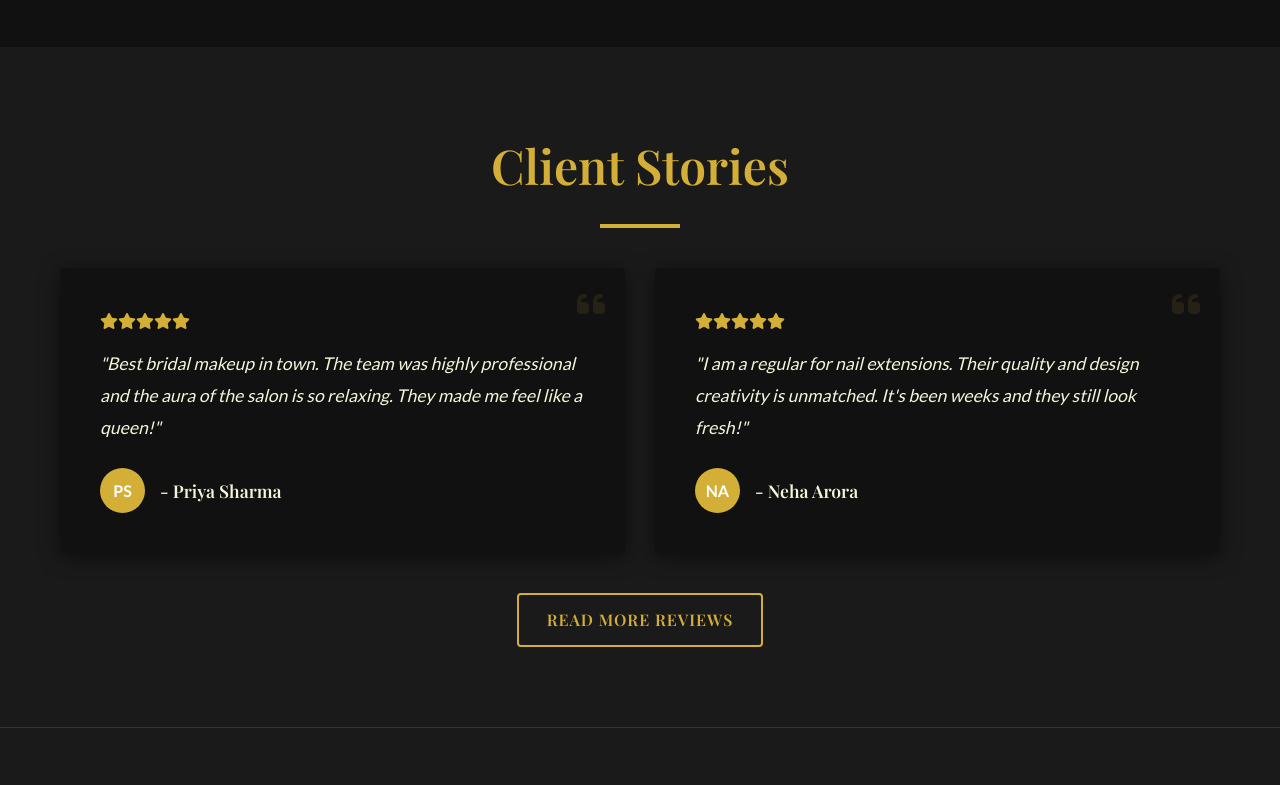
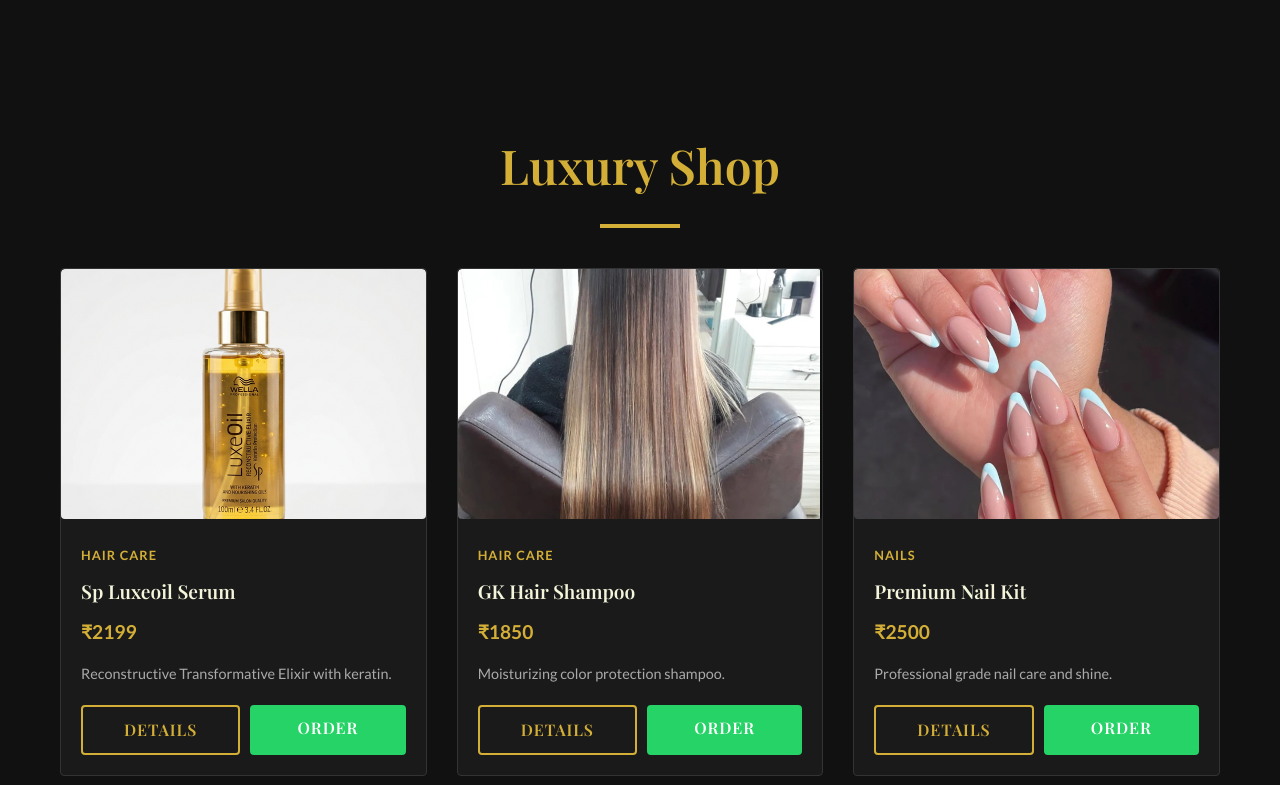
Before and after one commit to khushiux06-afk/Rewind-Looks-Salon-, a plain HTML site: page frontend/index.html in a window 1280 px wide. Shown: the part 1400-2185 px from the top of the page. Drawn offline with nearby package versions, Linux system fonts and the light colour scheme; no server answers; a web font is replaced by a local one.

Commit message:
Add Luxury Shop (featured products) section to homepage

```diff
--- a/frontend/index.html
+++ b/frontend/index.html
@@ -110,6 +110,28 @@
         </div>
     </section>
 
+    <!-- Luxury Shop Selection -->
+    <section class="shop-preview py-5">
+        <div class="container">
+            <div class="text-center mb-2 animate-fade-up">
+                <h2 class="text-primary" style="font-size: 3rem; margin-bottom: 20px;">Luxury Shop</h2>
+                <div style="width: 80px; height: 4px; background: var(--primary); margin: 0 auto 40px;"></div>
+            </div>
+
+            <div id="featuredProducts" style="display: grid; grid-template-columns: repeat(auto-fit, minmax(280px, 1fr)); gap: 30px;" class="animate-fade-up">
+                <!-- Products will load here -->
+                <div class="text-center" style="grid-column: 1/-1; padding: 30px;">
+                    <i class="fas fa-spinner fa-spin" style="font-size: 2rem; color: var(--primary); margin-bottom: 15px;"></i>
+                    <p>Fetching curated collection...</p>
+                </div>
+            </div>
+
+            <div class="text-center mt-2 animate-fade-up" style="margin-top: 50px;">
+                <a href="shop.html" class="btn btn-outline hover-lift">View All Products</a>
+            </div>
+        </div>
+    </section>
+
     <!-- Testimonials Preview -->
     <section class="testimonials py-5" style="background-color: var(--bg-alt);">
         <div class="container">
@@ -200,5 +222,68 @@
     </a>
 
     <script src="js/main.js"></script>
+    <script>
+        document.addEventListener('DOMContentLoaded', async () => {
+            const grid = document.getElementById('featuredProducts');
+            if(!grid) return;
+
+            const fallbackProducts = [
+                { _id: 'f1', name: 'Sp Luxeoil Serum', price: 2199, category: 'Hair Care', image: 'images/sp_luxeoil_serum.png', description: 'Reconstructive Transformative Elixir with keratin.' },
+                { _id: 'f2', name: 'GK Hair Shampoo', price: 1850, category: 'Hair Care', image: 'images/hair_styling_real.png', description: 'Moisturizing color protection shampoo.' },
+                { _id: 'f3', name: 'Premium Nail Kit', price: 2500, category: 'Nails', image: 'images/nail_art_real.png', description: 'Professional grade nail care and shine.' },
+                { _id: 'f4', name: 'Bridal Glow Set', price: 4500, category: 'Makeup', image: 'images/bridal_makeup_real.png', description: 'Complete kit for a radiant bridal look.' }
+            ];
+
+            try {
+                const res = await fetch(`${window.API_CONFIG.BASE_URL}/api/products`);
+                let products = await res.json();
+
+                if(!products || products.length === 0) {
+                    renderProducts(fallbackProducts.slice(0, 4));
+                } else {
+                    renderProducts(products.slice(0, 4));
+                }
+            } catch(err) {
+                console.warn('API unavailable, using fallback products');
+                renderProducts(fallbackProducts.slice(0, 4));
+            }
+
+            function renderProducts(products) {
+                grid.innerHTML = '';
+                products.forEach(p => {
+                    grid.innerHTML += `
+                        <div class="product-card hover-lift hover-zoom visible" style="display: flex; flex-direction: column;">
+                            <div class="img-zoom-container">
+                                <img src="${p.image}" alt="${p.name}" style="width: 100%; height: 250px; object-fit: cover;">
+                            </div>
+                            <div style="padding: 20px; flex-grow: 1; display: flex; flex-direction: column;">
+                                <span style="font-size: 0.8rem; text-transform: uppercase; color: var(--primary); font-weight: 600; letter-spacing: 1px;">${p.category}</span>
+                                <h3 style="margin: 10px 0; font-size: 1.2rem;">${p.name}</h3>
+                                <p style="color: var(--primary); font-size: 1.2rem; font-weight: 700; margin-bottom: 15px;">₹${p.price}</p>
+                                <p style="color: var(--text-muted); font-size: 0.9rem; margin-bottom: 20px; flex-grow: 1;">${p.description}</p>
+
+                                <div style="display: flex; gap: 10px;">
+                                    <a href="product-detail.html?id=${p._id}" class="btn btn-outline" style="flex: 1; text-align: center; padding: 10px;">Details</a>
+                                    <a href="https://wa.me/919971953687?text=Order%20${encodeURIComponent(p.name)}" target="_blank" class="btn" style="flex: 1; text-align: center; padding: 10px; background-color: #25d366; color: white;">Order</a>
+                                </div>
+                            </div>
+                        </div>
+                    `;
+                });
+
+                // Re-observe animations for newly added cards
+                const observerOptions = { threshold: 0.1 };
+                const observer = new IntersectionObserver((entries) => {
+                    entries.forEach(entry => {
+                        if (entry.isIntersecting) {
+                            entry.target.classList.add('visible');
+                            observer.unobserve(entry.target);
+                        }
+                    });
+                }, observerOptions);
+                grid.querySelectorAll('.animate-fade-up').forEach(el => observer.observe(el));
+            }
+        });
+    </script>
 </body>
 </html>
```
